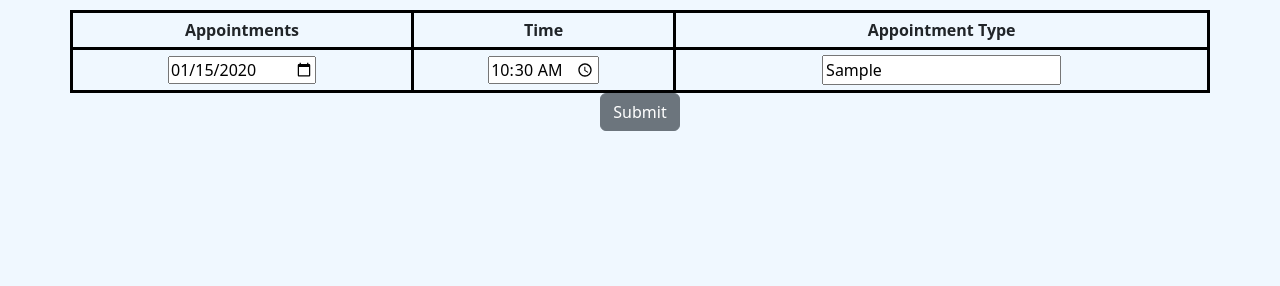
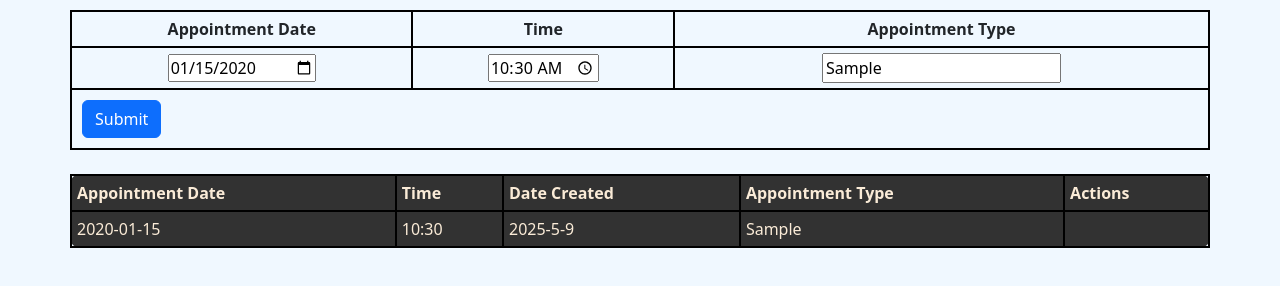
Before and after one commit to samevwro/Appointment-Table, a website: page index.html in a window 1280 px wide. Both pictures are taken after typing "2020-01-15", "10:30", "Sample" into the empty fields and a click on the button "Submit". Drawn offline with nearby package versions, Linux system fonts and the light colour scheme.

Commit message:
second commit

```diff
--- a/index.css
+++ b/index.css
@@ -1,6 +1,6 @@
 
 table, td, th {
-    border: 3px solid black;
+    border: 2px solid black;
     border-radius: 10px;
     padding: 5px;
 
--- a/index.html
+++ b/index.html
@@ -4,36 +4,55 @@
     <meta charset="UTF-8">
     <meta name="viewport" content="width=device-width, initial-scale=1.0">
     <title>Document</title>
-    <script src="index.js"></script>
+
     <link rel="stylesheet" href="node_modules/bootstrap/dist/css/bootstrap.css">
     <link rel="stylesheet" href="index.css">
 </head>
 
 <body style="background-color: aliceblue; padding: 10px;">
-    <div class="container text-center">
-        <div class="row">
-        <table class="col-md-12 " >
+    <div class="container">
+        <div class="row ">
+        <table class="col-md-12  text-center" >
             <thead >
             <tr>
-                <th>Appointments</th>
+                <th>Appointment Date</th>
                 <th>Time</th>
                 <th >Appointment Type</th>
 
             </tr></thead>
             <tbody><tr>
                 <td><input type="date" id="ApDate"></td>
-                <td><input type="time" id="Aptime"></td>
+                <td><input type="time" id="ApTime"></td>
                 <td><input type="text" id="ApText"></td>
 
         </tbody>
         </table>
-        <div class="col-sm-1; "><button class="btn btn-secondary" id="submitButton" value="submit">Submit</button></div>
+        <div class="col-sm; row;" style="border: 2px solid black; border-top-width: 0px; padding: 10px;">
+            <button class="btn btn-primary" style="text-align: left; " id="submitButton">Submit</button>
+        </div>
     </div>
-    </div>
-    <div id="contentTable">
+    </div><br>
+    <div  class="container">
+        <div class="row">
+            <table class="col-md-12" id="list" style="background-color: rgb(50, 50, 50); color: antiquewhite;">
+                <div>
+                    <thead >
+                        <tr>
+                            <th>Appointment Date</th>
+                            <th>Time</th>
+                            <th>Date Created</th>
+                            <th>Appointment Type</th>
+                            <th>Actions</th>
+                        </tr>
+                    </thead>
+                </div>
+                <tbody id="contentTable">
 
+                </tbody>
+            </table>
+        </div>
     </div>
 
-
+    <script src="index.js"></script>
 </body>
 </html>
--- a/index.js
+++ b/index.js
@@ -1,5 +1,19 @@
-function AddTable() {
-    let ApTable = document.createElement('table');
-    let ApRow = document.createElement('tr');
-    let ApData = document.createElement('td')
- }
+let id = 0
+
+document.getElementById('submitButton').addEventListener('click', () => {
+    let createdDate = new Date();
+    let table = document.getElementById('contentTable');
+    let row = table.insertRow(0);
+    row.setAttribute('id', `item-${id}`);
+    row.insertCell(0).innerHTML = document.getElementById('ApDate').value;
+    row.insertCell(1).innerHTML = document.getElementById('ApTime').value;
+    row.insertCell(2).innerHTML = `${createdDate.getFullYear()}-${createdDate.getMonth() + 1}-${createdDate.getDate()}`;
+    row.insertCell(3).innerHTML = document.getElementById('ApText').value;
+    let actions = row.insertCell(4);
+    actions.appendChild(deleteButton(id++));
+    document.getElementById('ApText').value;
+
+})
+function deleteButton(id) {
+
+}
```
